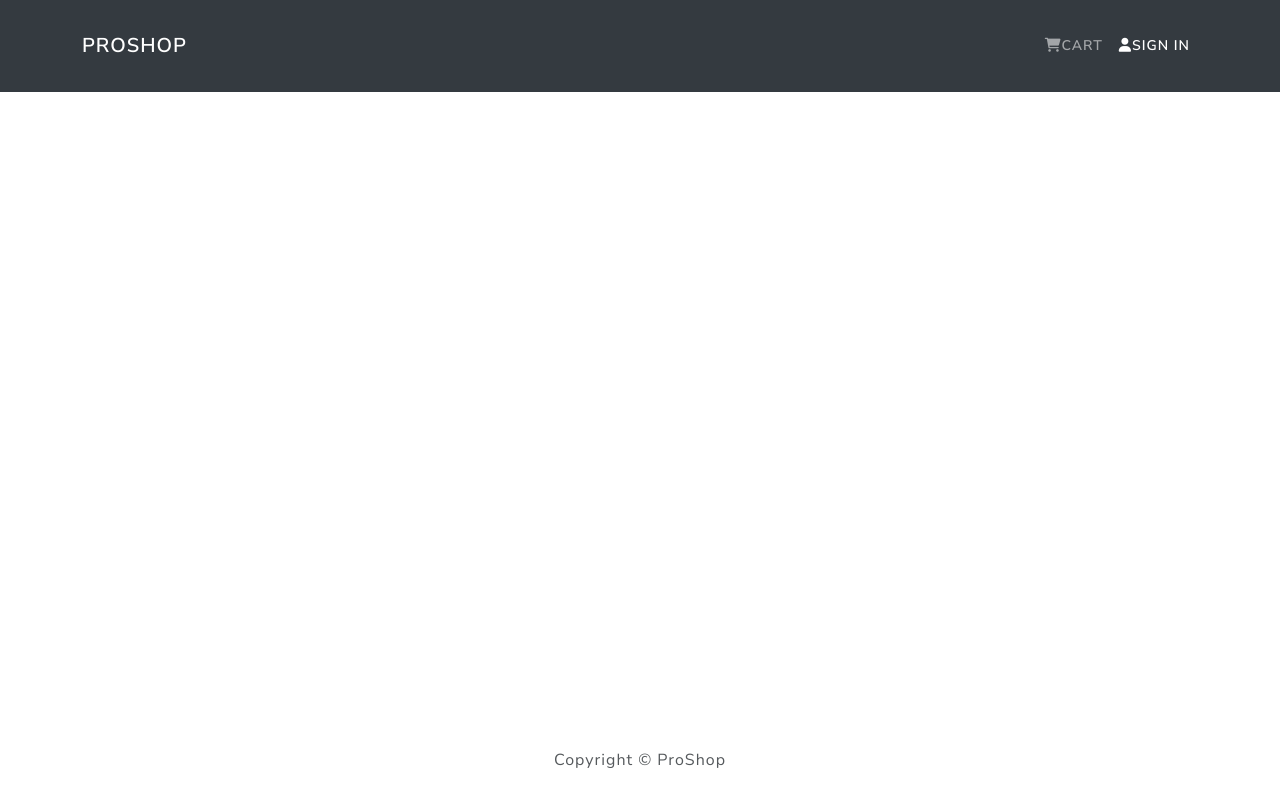
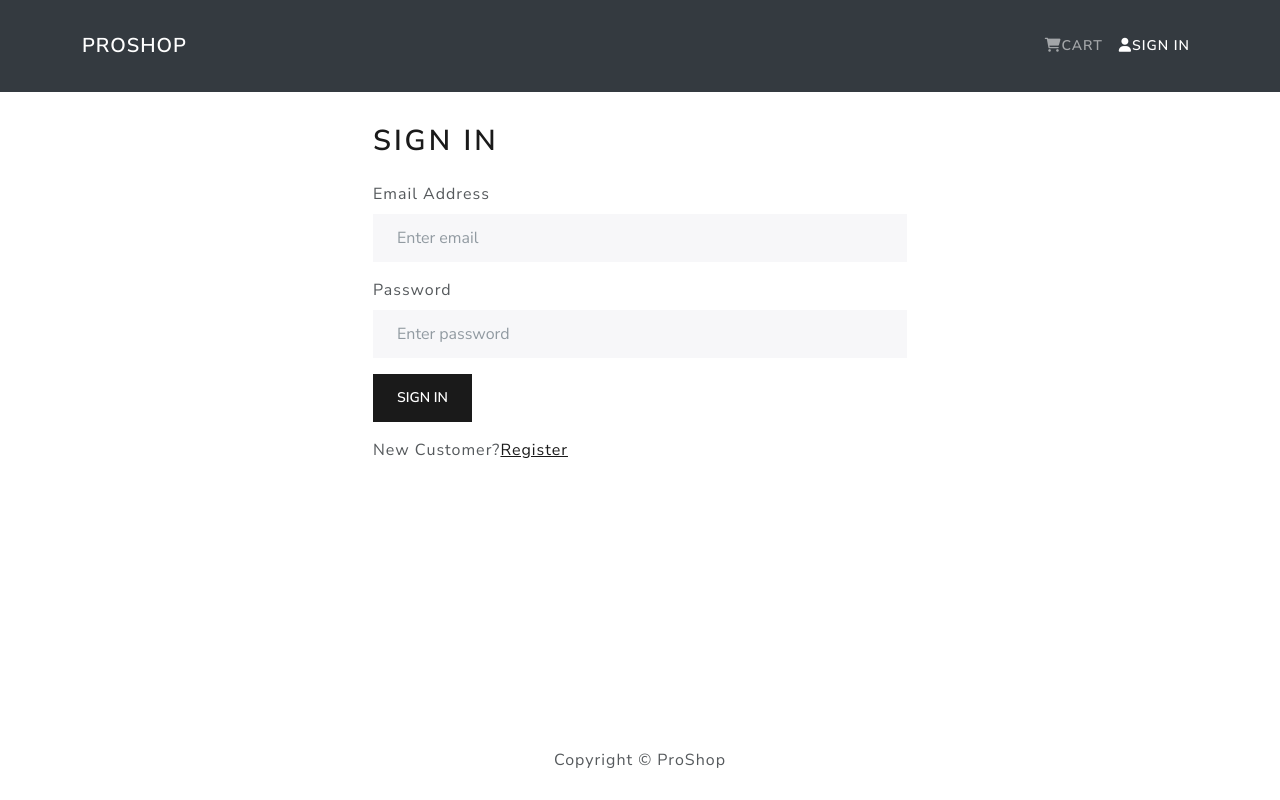
Before and after one commit to markgmz92/mern_udemy, a React (Create React App) app in the folder client/: page /login in a window 1280 px wide. Built offline with nearby package versions, Linux system fonts and the light colour scheme.

Commit message:
[MU - 045] Created user login screen and functionality

```diff
--- a/client/src/App.js
+++ b/client/src/App.js
@@ -1,10 +1,16 @@
-import { BrowserRouter as Router, Route, Routes } from 'react-router-dom';
+import {
+  BrowserRouter as Router,
+  Route,
+  Routes,
+  Navigate
+} from 'react-router-dom';
 import { Container } from 'react-bootstrap';
 import Header from './components/Header';
 import Footer from './components/Footer';
 import HomeScreen from './screens/HomeScreen';
 import ProductScreen from './screens/ProductScreen';
 import CartScreen from './screens/CartScreen';
+import LoginScreen from './screens/LoginScreen';
 
 const App = () => {
   return (
@@ -13,9 +19,14 @@
       <main className='py-3'>
         <Container>
           <Routes>
-            <Route path='/' element={<HomeScreen />} />
+            <Route
+              path='/login'
+              element={<LoginScreen />}
+              render={() => <Navigate to='/' />}
+            />
             <Route path='/product/:id' element={<ProductScreen />} />
             <Route path='/cart/:id' element={<CartScreen />} />
+            <Route path='/' element={<HomeScreen />} />
           </Routes>
         </Container>
       </main>
--- /dev/null
+++ b/client/src/components/FomrContainer.js
@@ -0,0 +1,16 @@
+import React from 'react';
+import { Container, Row, Col } from 'react-bootstrap';
+
+const FormContainer = ({ children }) => {
+  return (
+    <Container>
+      <Row className='justify-content-md-center'>
+        <Col xs={12} md={6}>
+          {children}
+        </Col>
+      </Row>
+    </Container>
+  );
+};
+
+export default FormContainer;
--- /dev/null
+++ b/client/src/screens/LoginScreen.js
@@ -0,0 +1,74 @@
+import React, { useState, useEffect } from 'react';
+import { Link, useNavigate } from 'react-router-dom';
+import { Form, Button, Row, Col } from 'react-bootstrap';
+import { useDispatch, useSelector } from 'react-redux';
+import Message from '../components/Message';
+import Loader from '../components/Loader';
+import FormContainer from '../components/FomrContainer';
+import { login } from '../actions/userActions';
+
+const LoginScreen = () => {
+  const [email, setEmail] = useState('');
+  const [password, setPassword] = useState('');
+  const navigate = useNavigate('/');
+  const dispatch = useDispatch();
+
+  const userLogin = useSelector((state) => state.userLogin);
+  const { loading, error, userInfo } = userLogin;
+
+  useEffect(() => {
+    if (userInfo) {
+      dispatch(navigate);
+    }
+  }, [dispatch, userInfo, navigate]);
+
+  const submitHandler = (e) => {
+    e.preventDefault();
+    dispatch(login(email, password));
+  };
+
+  return (
+    <FormContainer>
+      <h1>Sign In</h1>
+      {error && <Message variant='danger'>{error}</Message>}
+      {loading && <Loader />}
+      <Form onSubmit={submitHandler}>
+        <Form.Group controlId='email'>
+          <Form.Label>Email Address</Form.Label>
+          <Form.Control
+            type='email'
+            placeholder='Enter email'
+            value={email}
+            onChange={(e) => setEmail(e.target.value)}
+          ></Form.Control>
+        </Form.Group>
+
+        <Form.Group className='py-3' controlId='password'>
+          <Form.Label>Password</Form.Label>
+          <Form.Control
+            type='password'
+            placeholder='Enter password'
+            value={password}
+            onChange={(e) => setPassword(e.target.value)}
+          ></Form.Control>
+        </Form.Group>
+
+        <Button type='submit' variant='primary'>
+          {' '}
+          Sign In
+        </Button>
+      </Form>
+
+      <Row className='py-3'>
+        <Col>
+          New Customer?
+          <Link to={navigate ? `/register?redirect=${navigate}` : '/register'}>
+            Register
+          </Link>
+        </Col>
+      </Row>
+    </FormContainer>
+  );
+};
+
+export default LoginScreen;
```
